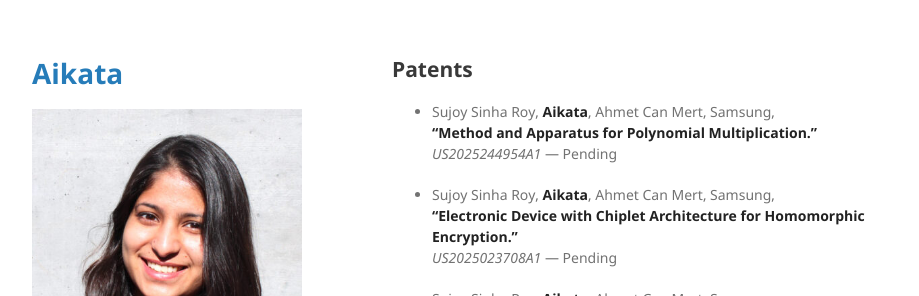
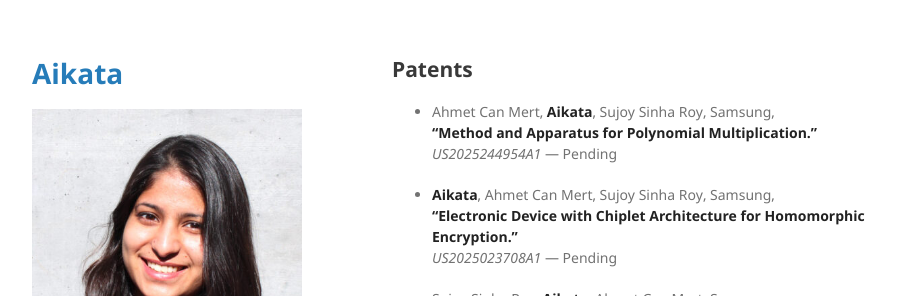
Before and after one commit to aikata10/aikata10.github.io, a Jekyll site: the page built from another-page.md, in a window 1280 px wide and 900 px high. Shown: the top 296 px of the window, without its empty margins (178-1097 px from the left). Built offline with Jekyll 4.4.1, drawn with Linux system fonts in a browser that asks for light colours; our own code applies the rules of GitHub Pages for plain Markdown files.

```diff
--- a/another-page.md
+++ b/another-page.md
@@ -5,11 +5,11 @@ layout: default
 
 ## Patents
 
-- Sujoy Sinha Roy, **Aikata**, Ahmet Can Mert, Samsung,
+- Ahmet Can Mert, **Aikata**, Sujoy Sinha Roy, Samsung,
   **“Method and Apparatus for Polynomial Multiplication.”**
   *US2025244954A1* — Pending
 
-- Sujoy Sinha Roy, **Aikata**, Ahmet Can Mert, Samsung,
+- **Aikata**, Ahmet Can Mert, Sujoy Sinha Roy, Samsung,
   **“Electronic Device with Chiplet Architecture for Homomorphic Encryption.”**
   *US2025023708A1* — Pending
 
```
